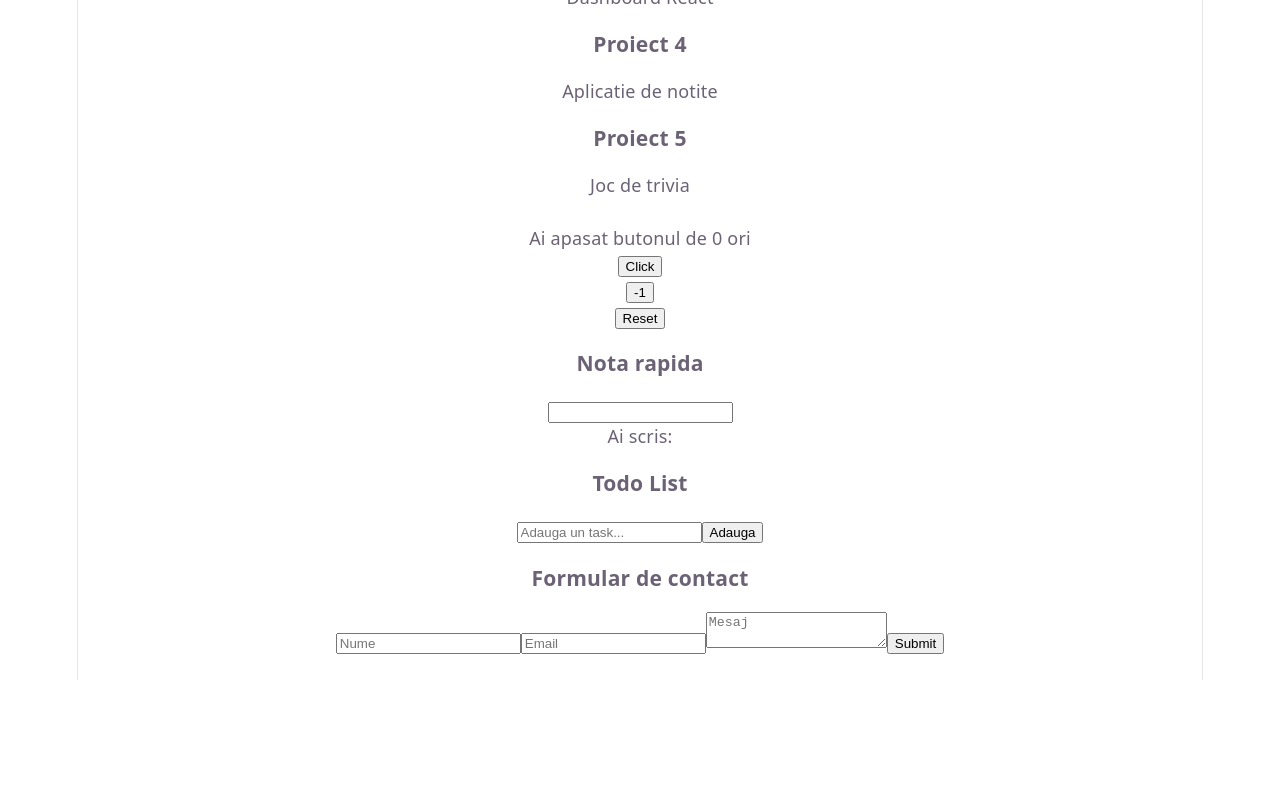
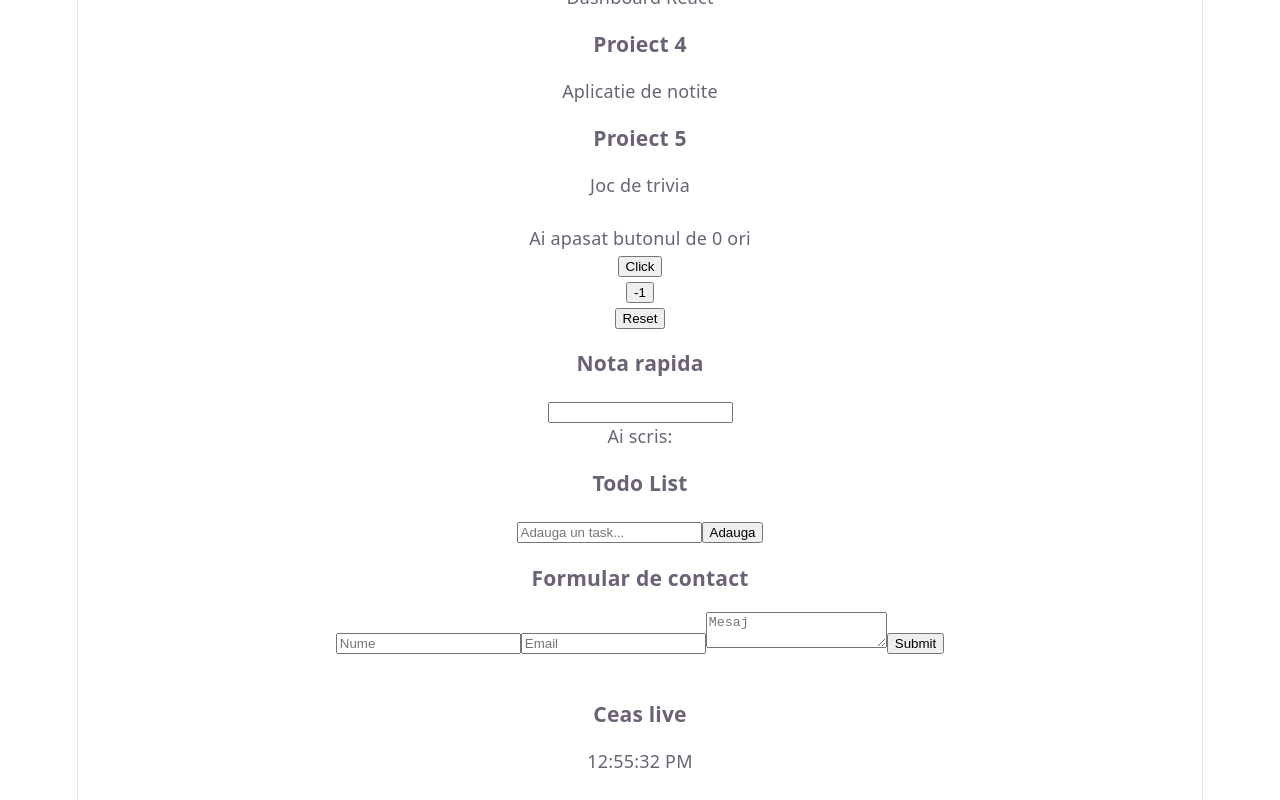
Before and after one commit to AndreiDumitru289/ProgramareWeb, a React (Vite) app: page / in a window 1280 px wide. Shown: the part 342-1142 px from the top of the page. Before the commit the page ends 1022 px from the top, so only its background shows below. Built offline with nearby package versions, Linux system fonts and the light colour scheme.

Commit message:
lab5-ex5

```diff
--- a/src/App.jsx
+++ b/src/App.jsx
@@ -2,6 +2,7 @@
 import QuickNote from './QuickNote';
 import TodoList from './TodoList';
 import ContactForm from './ContactForm';
+import Clock from './Clock';
 import { useState } from 'react';
 
 function App() {
@@ -44,6 +45,8 @@
   <TodoList />
   <ContactForm />
   <br />
+  <Clock />
+  <br />
 </div>
 
 );
--- /dev/null
+++ b/src/Clock.jsx
@@ -0,0 +1,24 @@
+import { useState, useEffect } from 'react';
+
+function Clock() {
+  const [time, setTime] = useState(new Date());
+
+  useEffect(function() {
+    const timer = setInterval(function() {
+      setTime(new Date());
+    }, 1000);
+
+    return function() {
+      clearInterval(timer);
+    };
+  }, []);
+
+  return (
+    <div>
+      <h3>Ceas live</h3>
+      <p>{time.toLocaleTimeString()}</p>
+    </div>
+  );
+}
+
+export default Clock;
```
